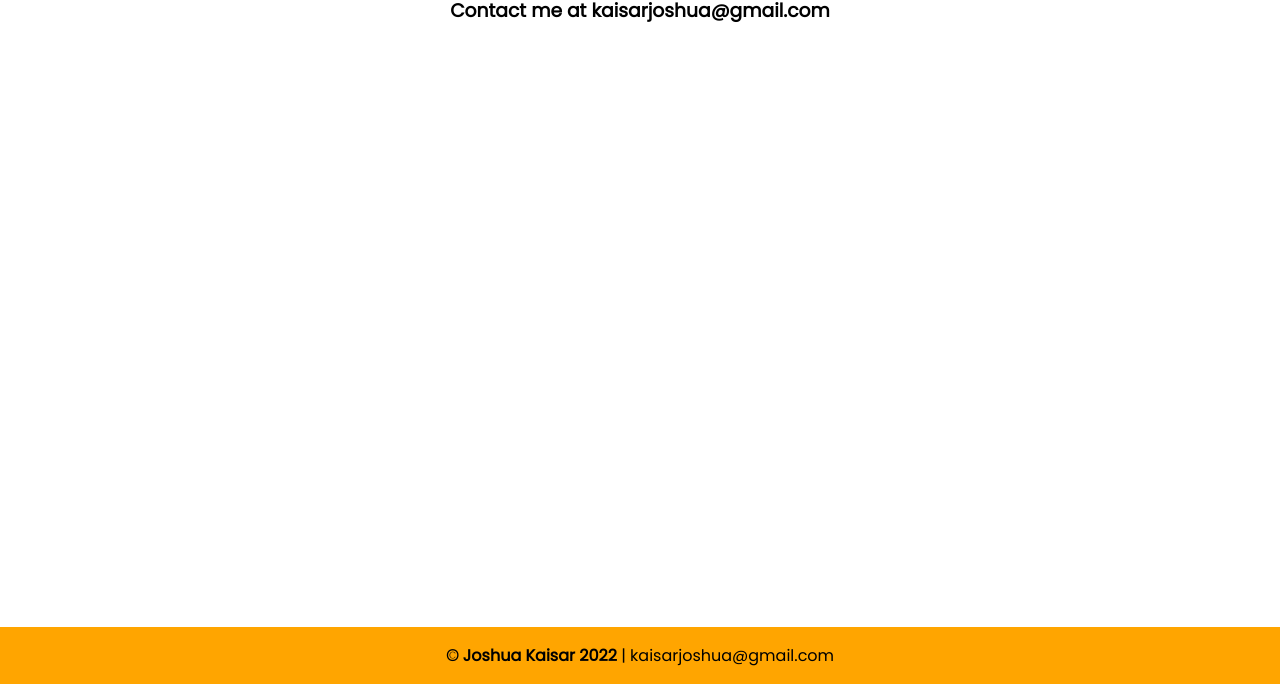
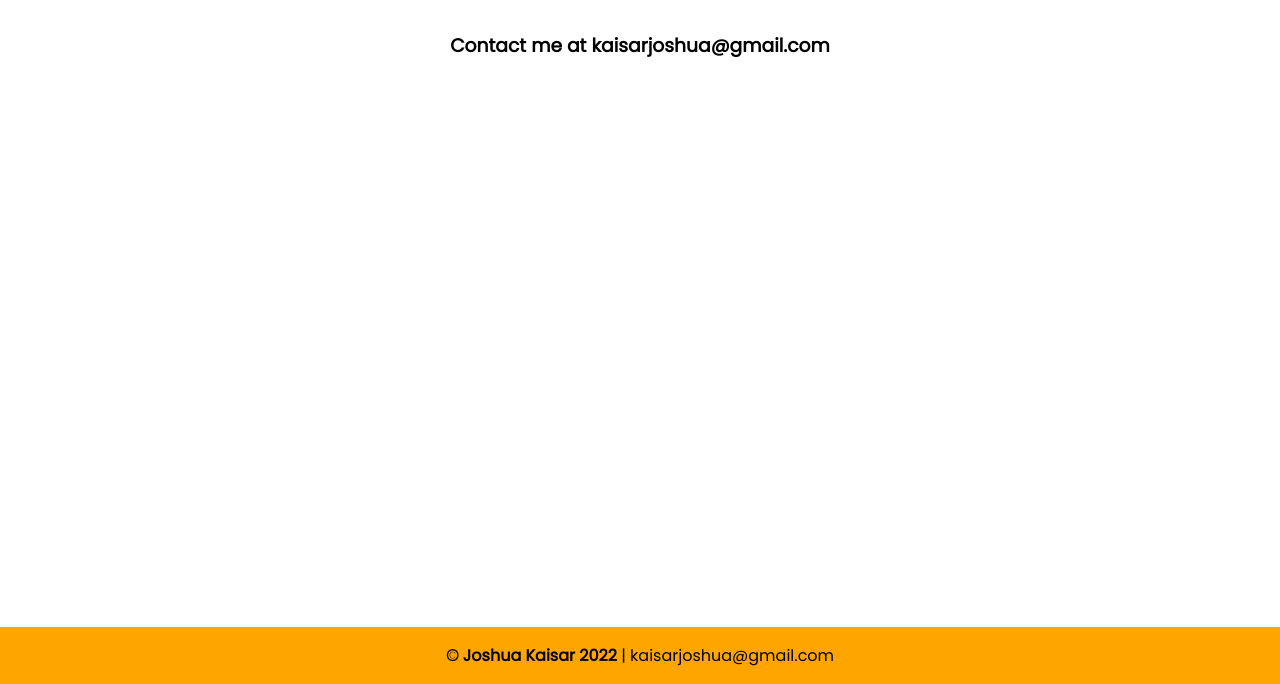
Before and after one commit to joshuakaisar/Portfolio, a plain HTML site: page services.html in a window 1280 px wide. Shown: the part 116-800 px from the top of the page. Drawn offline with Linux system fonts and the light colour scheme.

Commit message:
added blank space in service page between email and heaading

```diff
--- a/services.html
+++ b/services.html
@@ -50,6 +50,7 @@
 
     <div class="projects_style">
         <h1>Hire me to build your website!</h1>
+        <h2>&nbsp;</h2>
         <h3>Contact me at kaisarjoshua@gmail.com</h3>
     </div>
 
```
